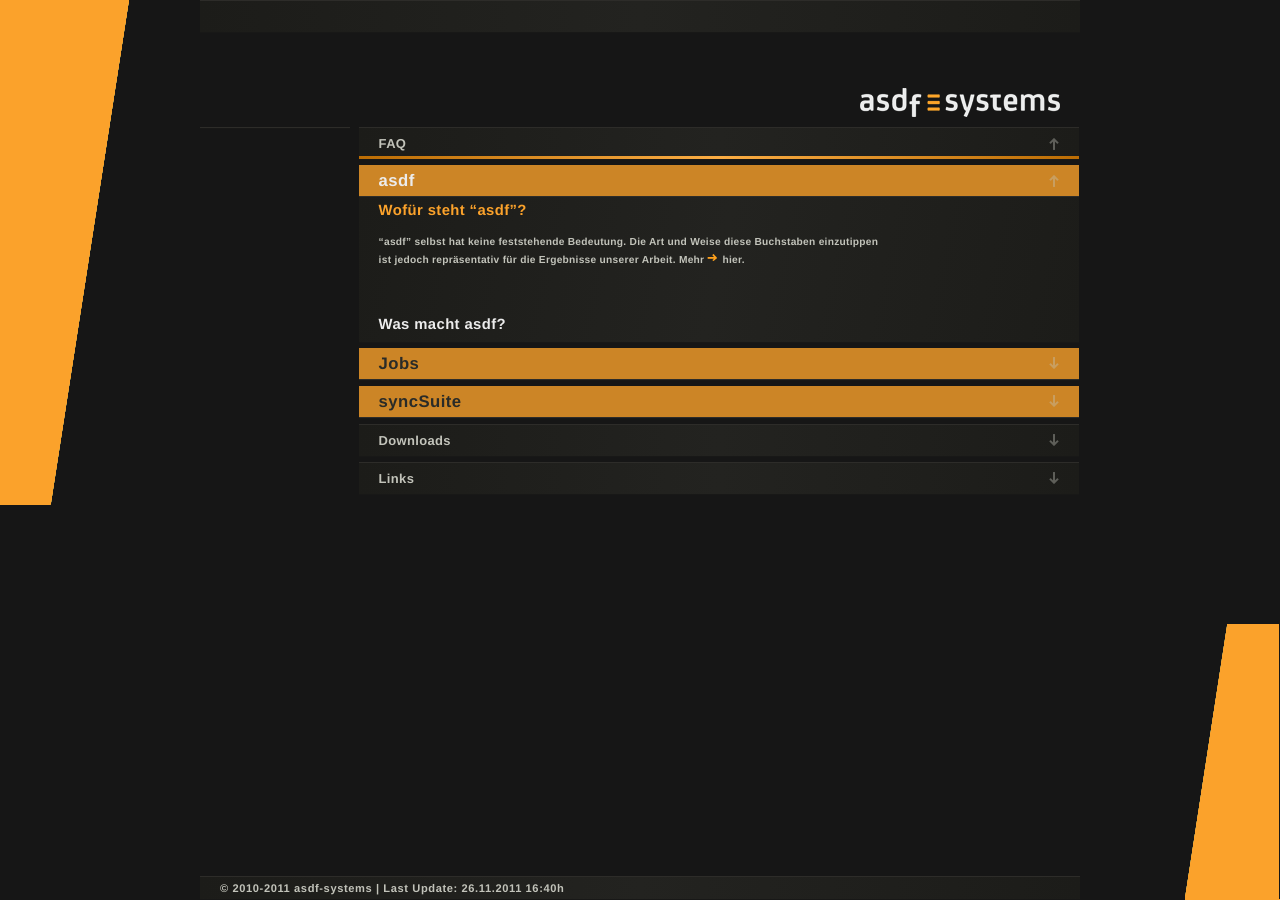
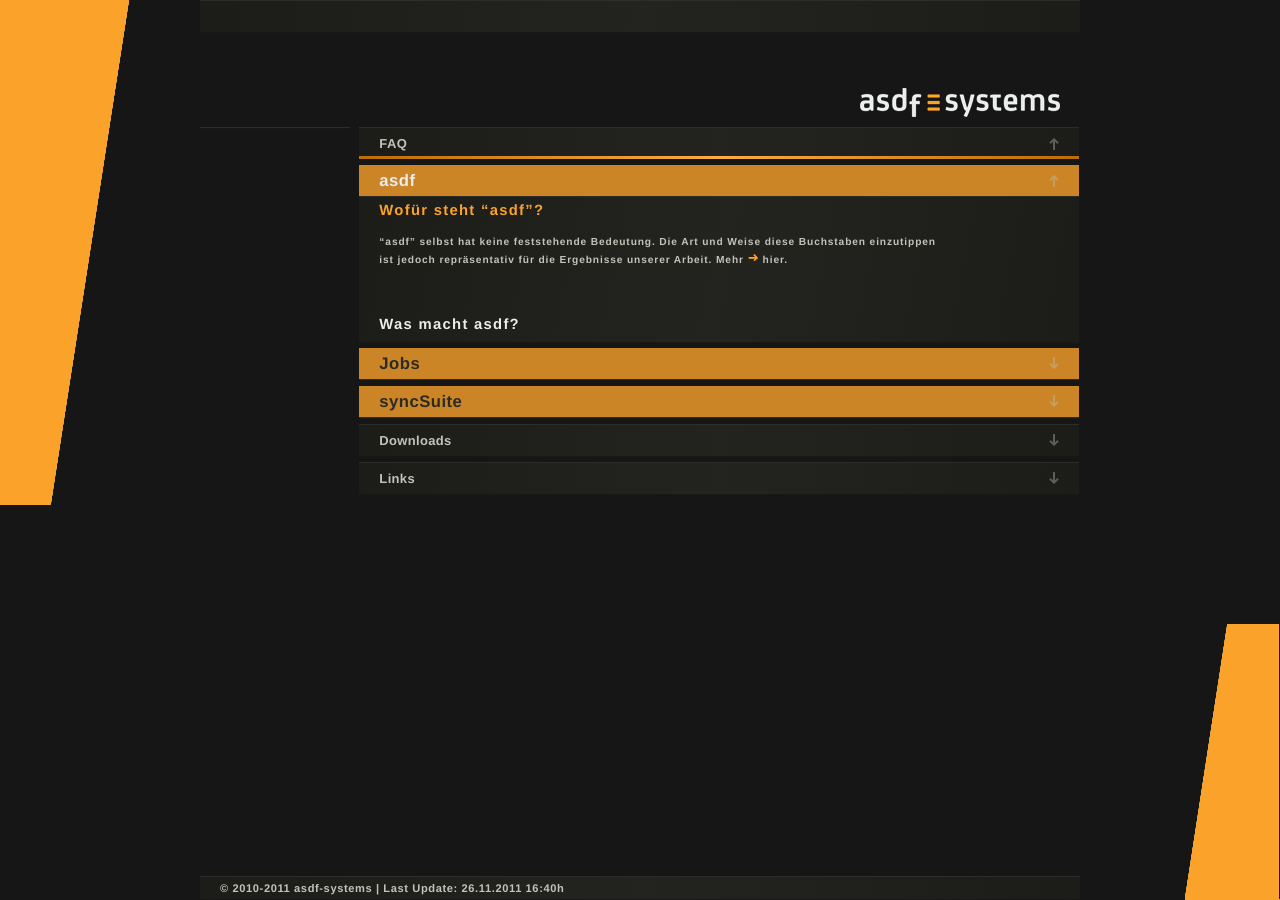
Before and after one commit to asdf-systems/asdf-systems.github.com, a Jekyll site: the page built from service.html, in a window 1280 px wide. Built offline with Jekyll 4.4.1, drawn with Linux system fonts in a browser that asks for light colours; nearby versions of some CDN libraries; a style sheet for code colours, icons or effects is not loaded.

Commit message:
Correct letter spacing

```diff
--- a/css/screen.css
+++ b/css/screen.css
@@ -281,7 +281,7 @@ article.smallpost {
   font-weight: bold;
   font-style: normal;
   font-size: 16px;
-  letter-spacing: 0.025em;
+  letter-spacing: 0.08em;
   line-height: 26px;
   margin-bottom: 0;
 }
@@ -398,7 +398,7 @@ article.download div {
   font-weight: bold;
   font-style: normal;
   font-size: 11px;
-  letter-spacing: 0.025em;
+  letter-spacing: 0.08em;
   line-height: 17.5px;
   width: auto;
   display: block;
@@ -435,7 +435,7 @@ article.link div {
   font-weight: bold;
   font-style: normal;
   font-size: 11px;
-  letter-spacing: 0.025em;
+  letter-spacing: 0.08em;
   line-height: 17.5px;
 }
 /* line 10, ../sass/page_elements/_link.scss */
@@ -447,7 +447,7 @@ article.link div header {
   font-weight: bold;
   font-style: normal;
   font-size: 16px;
-  letter-spacing: 0.025em;
+  letter-spacing: 0.08em;
   line-height: 26px;
   color: #c2c3ba;
 }
@@ -479,7 +479,7 @@ article.link:after {
   font-family: "Ubuntu";
   font-weight: 400;
   font-size: 14px;
-  letter-spacing: 0.025em;
+  letter-spacing: 0.08em;
   line-height: 26px;
 }
 /* line 7, ../sass/page_elements/_slider.scss */
@@ -489,7 +489,7 @@ article.link:after {
   font-weight: bold;
   font-style: normal;
   font-size: 16px;
-  letter-spacing: 0.025em;
+  letter-spacing: 0.08em;
   line-height: 26px;
 }
 /* line 10, ../sass/page_elements/_slider.scss */
@@ -644,7 +644,7 @@ article.link:after {
   font-weight: bold;
   font-style: normal;
   font-size: 16px;
-  letter-spacing: 0.025em;
+  letter-spacing: 0.08em;
   line-height: 26px;
 }
 
@@ -806,7 +806,7 @@ dl.singlepage > dd dl.accordion > dd dl.accordion dt {
   font-weight: bold;
   font-style: normal;
   font-size: 16px;
-  letter-spacing: 0.025em;
+  letter-spacing: 0.08em;
   line-height: 26px;
   background: none !important;
   border: 0;
@@ -890,7 +890,7 @@ dl.singlepage dd > div {
   letter-spacing: 0.025em;
   line-height: 1em;
   font-size: 14px;
-  letter-spacing: 0.025em;
+  letter-spacing: 0.08em;
   line-height: 36px;
   width: 150px;
   display: inline-block;
@@ -1220,7 +1220,7 @@ body.news dl.accordion > dd dl.accordion > dd dl.accordion dt {
   font-weight: bold;
   font-style: normal;
   font-size: 16px;
-  letter-spacing: 0.025em;
+  letter-spacing: 0.08em;
   line-height: 26px;
   background: none !important;
   border: 0;
@@ -1393,7 +1393,7 @@ body.portfolio dl.accordion > dd dl.accordion > dd dl.accordion dt {
   font-weight: bold;
   font-style: normal;
   font-size: 16px;
-  letter-spacing: 0.025em;
+  letter-spacing: 0.08em;
   line-height: 26px;
   background: none !important;
   border: 0;
@@ -1586,7 +1586,7 @@ body.workshop dl.accordion > dd dl.accordion > dd dl.accordion dt {
   font-weight: bold;
   font-style: normal;
   font-size: 16px;
-  letter-spacing: 0.025em;
+  letter-spacing: 0.08em;
   line-height: 26px;
   background: none !important;
   border: 0;
@@ -1630,7 +1630,7 @@ body.about input {
   font-weight: bold;
   font-style: normal;
   font-size: 16px;
-  letter-spacing: 0.025em;
+  letter-spacing: 0.08em;
   line-height: 26px;
   -moz-border-radius: 5px;
   -webkit-border-radius: 5px;
@@ -1815,7 +1815,7 @@ body.about dl.accordion dt#referenzen + dd > div dl.accordion dt {
   font-weight: bold;
   font-style: normal;
   font-size: 16px;
-  letter-spacing: 0.025em;
+  letter-spacing: 0.08em;
   line-height: 26px;
   background: none !important;
   border: 0;
@@ -1917,7 +1917,7 @@ body.about dl.accordion dt#referenzen + dd > div dl.accordion dd {
   font-weight: bold;
   font-style: normal;
   font-size: 11px;
-  letter-spacing: 0.025em;
+  letter-spacing: 0.08em;
   line-height: 17.5px;
   width: 80%;
 }
@@ -2141,7 +2141,7 @@ body.service dl.accordion dt + dd dl.accordion dt + dd dl.accordion dt {
   font-weight: bold;
   font-style: normal;
   font-size: 16px;
-  letter-spacing: 0.025em;
+  letter-spacing: 0.08em;
   line-height: 26px;
   background: none !important;
   border: 0;
@@ -2165,7 +2165,7 @@ body.service dl.accordion dt + dd dl.accordion dt + dd dl.accordion dd {
   font-weight: bold;
   font-style: normal;
   font-size: 11px;
-  letter-spacing: 0.025em;
+  letter-spacing: 0.08em;
   line-height: 17.5px;
 }
 /* line 15, ../sass/pages/_service.scss */
@@ -2180,7 +2180,7 @@ dt#agb + dd {
   font-weight: bold;
   font-style: normal;
   font-size: 11px;
-  letter-spacing: 0.025em;
+  letter-spacing: 0.08em;
   line-height: 17.5px;
 }
 
@@ -2202,7 +2202,7 @@ html body {
   font-family: "Ubuntu";
   font-weight: 400;
   font-size: 14px;
-  letter-spacing: 0.025em;
+  letter-spacing: 0.08em;
   line-height: 26px;
 }
 /* line 59, ../sass/screen.scss */
--- a/sass/_fonts.scss
+++ b/sass/_fonts.scss
@@ -1,8 +1,5 @@
 @import "compass/css3/font-face";
 
-
-// @include font-face("Joey", font-files("Joey.otf", opentype), "");
-// @include font-face("Caput Bold", font-files("caput_bold.otf", opentype), "");
 
 @mixin joey {
 	font-family:"FS Joey Web Bold", Helvetica, Arial, Verdana , sans-serif;
```
Also changed, not shown: sass/_config.scss (+5 -5 lines).
